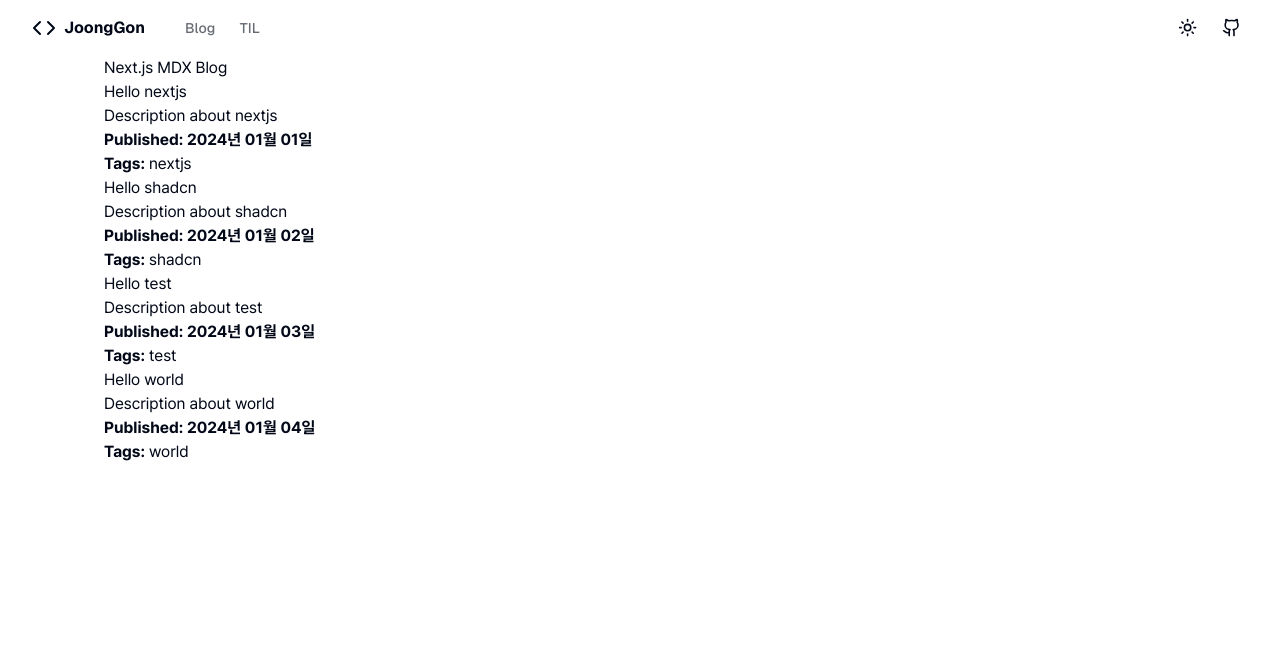
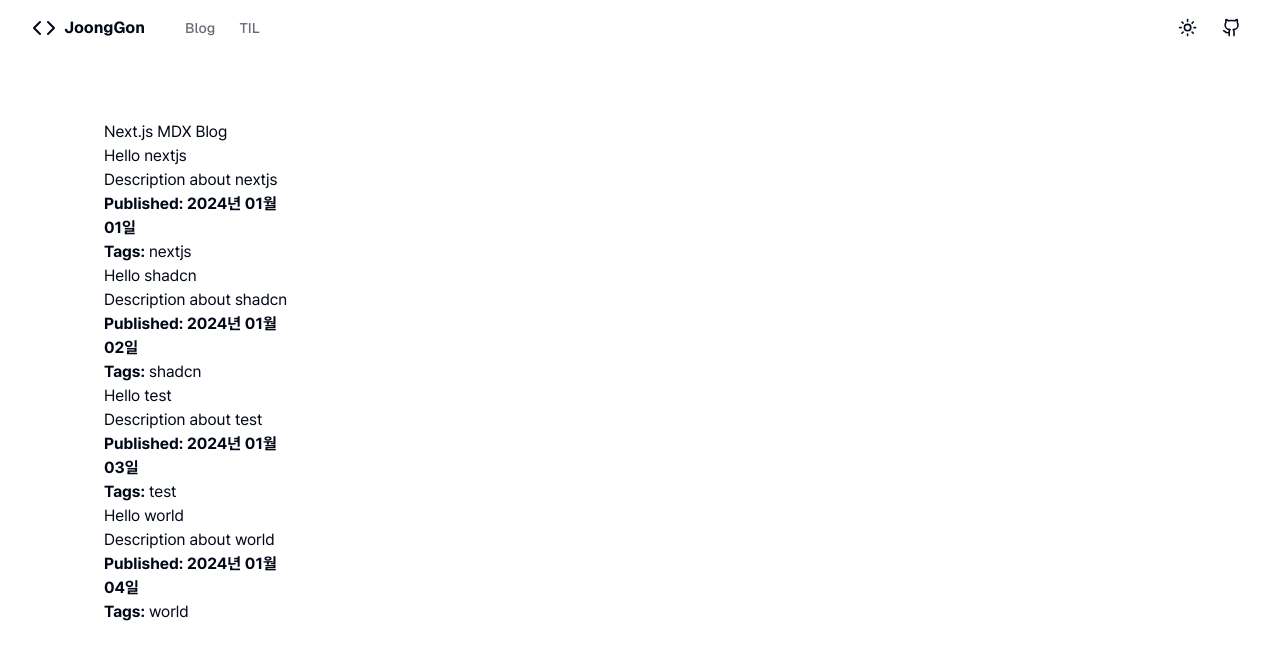
Before and after one commit to 2wndrhs/next-shadcn-blog, a Next.js app: page / in a window 1280 px wide. Shown: the top 660 px of the page. Built offline with nearby package versions, Linux system fonts and the light colour scheme.

Commit message:
fix: show `ScrollProgressBar` only on posts page

```diff
--- a/src/app/layout.tsx
+++ b/src/app/layout.tsx
@@ -1,6 +1,5 @@
 import Header from '@/components/layout/Header';
 import { ThemeProvider } from '@/components/layout/ThemeProvider';
-import ScrollProgressBar from '@/components/ScrollProgressBar';
 import type { Metadata } from 'next';
 import localFont from 'next/font/local';
 import './globals.css';
@@ -41,9 +40,12 @@ export default function RootLayout({
       >
         <ThemeProvider>
           <Header />
-          <ScrollProgressBar />
-          <div className='pl-safe-left pr-safe-right'>
-            <div className='max-w-page mx-auto w-full'>{children}</div>
+          <div className='py-16 pl-safe-left pr-safe-right'>
+            <div className='max-w-page mx-auto w-full'>
+              <div className='flex flex-col gap-6 md:grid md:grid-cols-[auto_640px_auto] lg:grid-cols-[192px_640px_192px]'>
+                {children}
+              </div>
+            </div>
           </div>
         </ThemeProvider>
       </body>
--- a/src/app/posts/layout.tsx
+++ b/src/app/posts/layout.tsx
@@ -1,11 +1,14 @@
+import ScrollProgressBar from '@/components/ScrollProgressBar';
+
 export default function MdxLayout({ children }: { children: React.ReactNode }) {
   // Create any shared layout or styles here
   return (
-    <main className='prose prose-slate max-w-none dark:prose-invert'>
-      <div className='flex flex-col gap-6 md:grid md:grid-cols-[auto_640px_auto] lg:grid-cols-[192px_640px_192px]'>
-        <nav>navigation</nav>
-        <div>{children}</div>
-      </div>
-    </main>
+    <>
+      <nav>navigation</nav>
+      <main className='prose prose-slate max-w-none dark:prose-invert'>
+        <ScrollProgressBar />
+        {children}
+      </main>
+    </>
   );
 }
```
